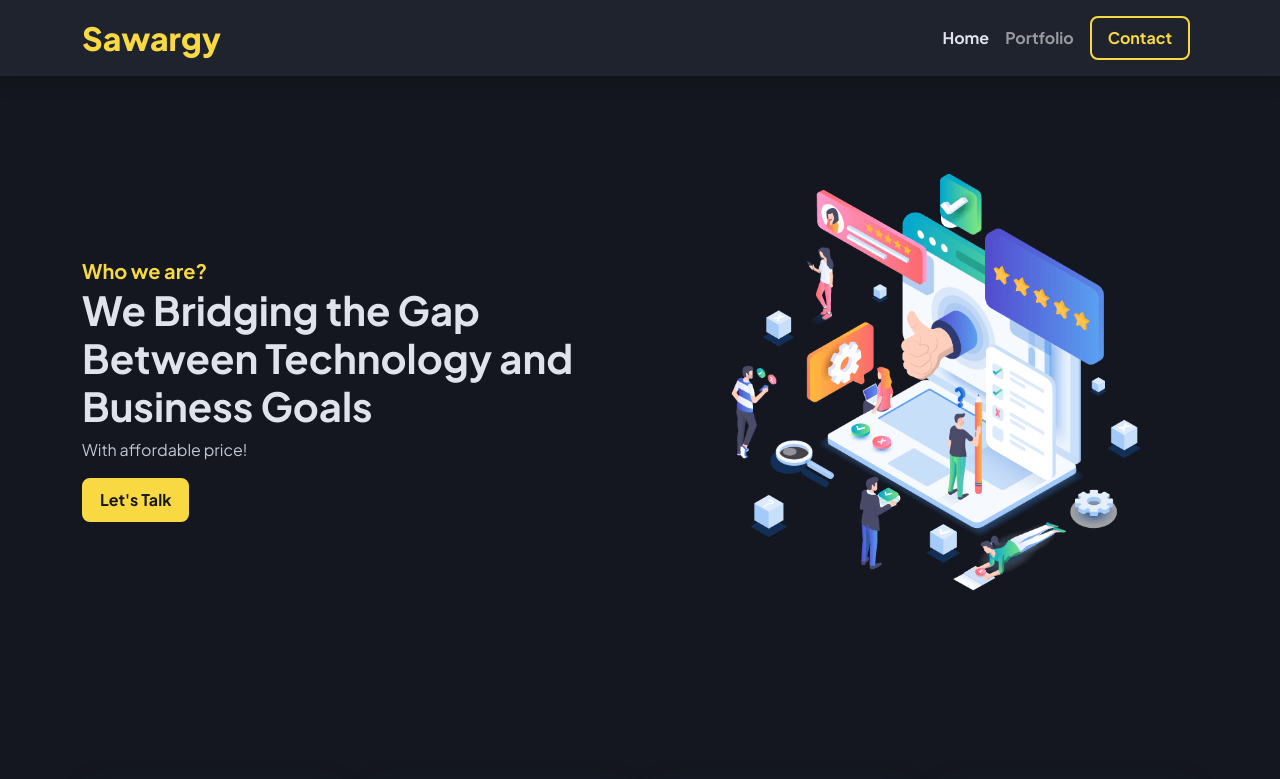
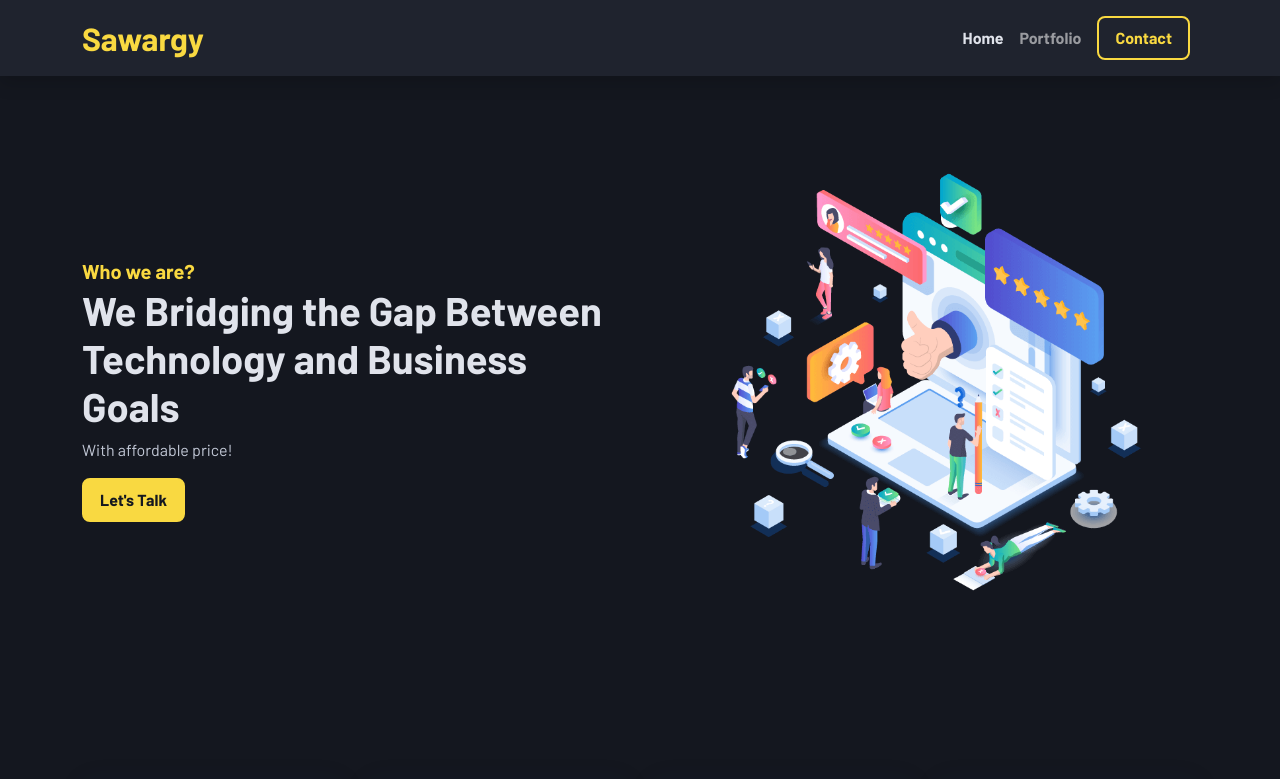
Before and after one commit to sawargy/sawargy.github.io, a plain HTML site: page index.html in a window 1280 px wide. Shown: the top 779 px of the page. Drawn offline with nearby package versions, Linux system fonts and the light colour scheme; no server answers.

Commit message:
Fonts update

```diff
--- a/css/custom.css
+++ b/css/custom.css
@@ -1,38 +1,3 @@
-@font-face {
-  font-family: PlusJakartaSans;
-  src: url(fonts/PlusJakartaSans-Regular.woff);
-  font-weight: 400;
-}
-@font-face {
-  font-family: PlusJakartaSans;
-  src: url(fonts/PlusJakartaSans-Italic.woff);
-  font-style: italic;
-  font-weight: 400;
-}
-@font-face {
-  font-family: PlusJakartaSans;
-  src: url(fonts/PlusJakartaSans-Bold.woff);
-  font-weight: bold;
-  font-weight: 700;
-}
-@font-face {
-  font-family: PlusJakartaSans;
-  src: url(fonts/PlusJakartaSans-BoldItalic.woff);
-  font-weight: bold;
-  font-weight: 700;
-  font-style: italic;
-}
-@font-face {
-  font-family: PlusJakartaSans;
-  src: url(fonts/PlusJakartaSans-ExtraBold.woff);
-  font-weight: 800;
-}
-@font-face {
-  font-family: PlusJakartaSans;
-  src: url(fonts/PlusJakartaSans-ExtraBoldItalic.woff);
-  font-weight: 800;
-  font-style: italic;
-}
 ::selection {
   color: #14171f;
   background: #f9d941;
@@ -40,7 +5,7 @@
 body {
   color: #e0e3eb;
   background: #14171f;
-  font-family: "PlusJakartaSans";
+  font-family: 'Barlow', sans-serif;
   background-repeat: no-repeat;
   background-position: top center;
   background-size: 1200px;
--- a/index.html
+++ b/index.html
@@ -14,6 +14,12 @@
     <script src="https://kit.fontawesome.com/494cdd0c44.js" crossorigin="anonymous"></script>
     <link rel="stylesheet" href="https://cdn.jsdelivr.net/npm/@fortawesome/fontawesome-free@5.15.3/css/fontawesome.min.css" integrity="sha384-wESLQ85D6gbsF459vf1CiZ2+rr+CsxRY0RpiF1tLlQpDnAgg6rwdsUF1+Ics2bni" crossorigin="anonymous">
     <script src="https://code.iconify.design/2/2.1.0/iconify.min.js"></script>
+
+    <!-- Fonts -->
+    <link rel="preconnect" href="https://fonts.googleapis.com">
+    <link rel="preconnect" href="https://fonts.gstatic.com" crossorigin>
+    <link href="https://fonts.googleapis.com/css2?family=Barlow:ital,wght@0,300;0,400;0,600;0,700;1,300;1,400;1,600;1,700&display=swap" rel="stylesheet">
+
 
     <!-- Local CSS -->
     <link rel="stylesheet" href="css/custom.css" />
```
